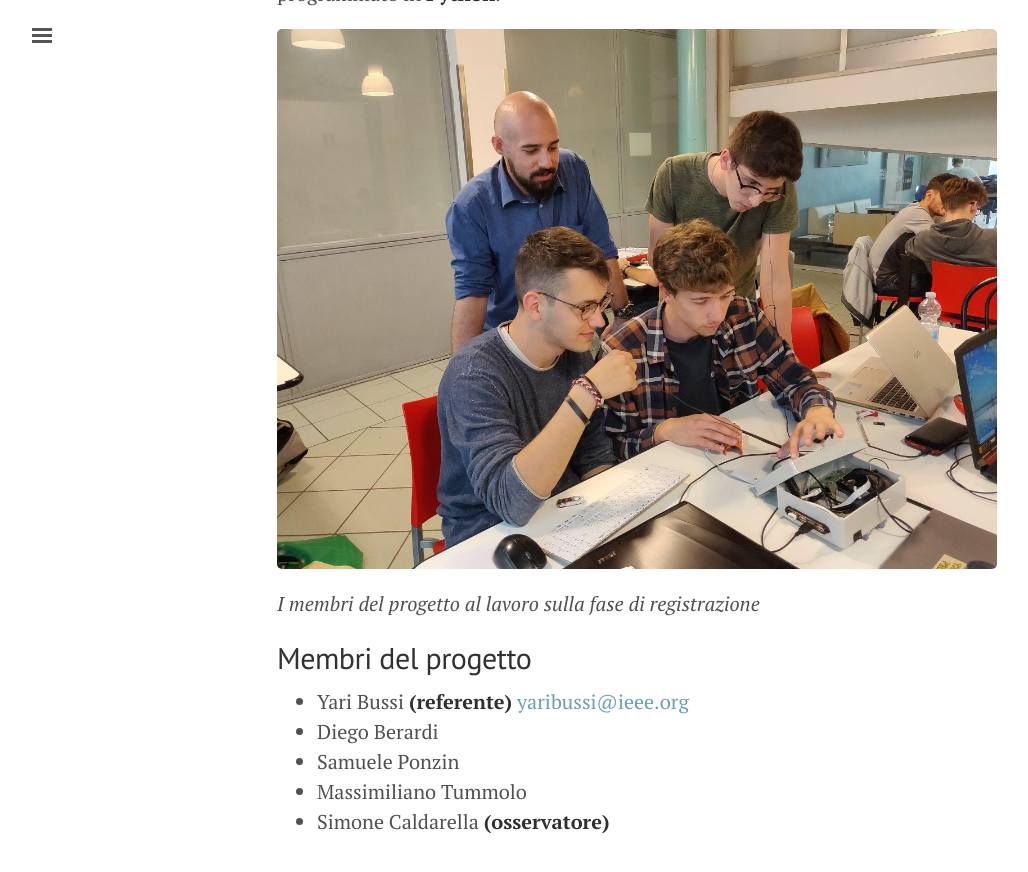
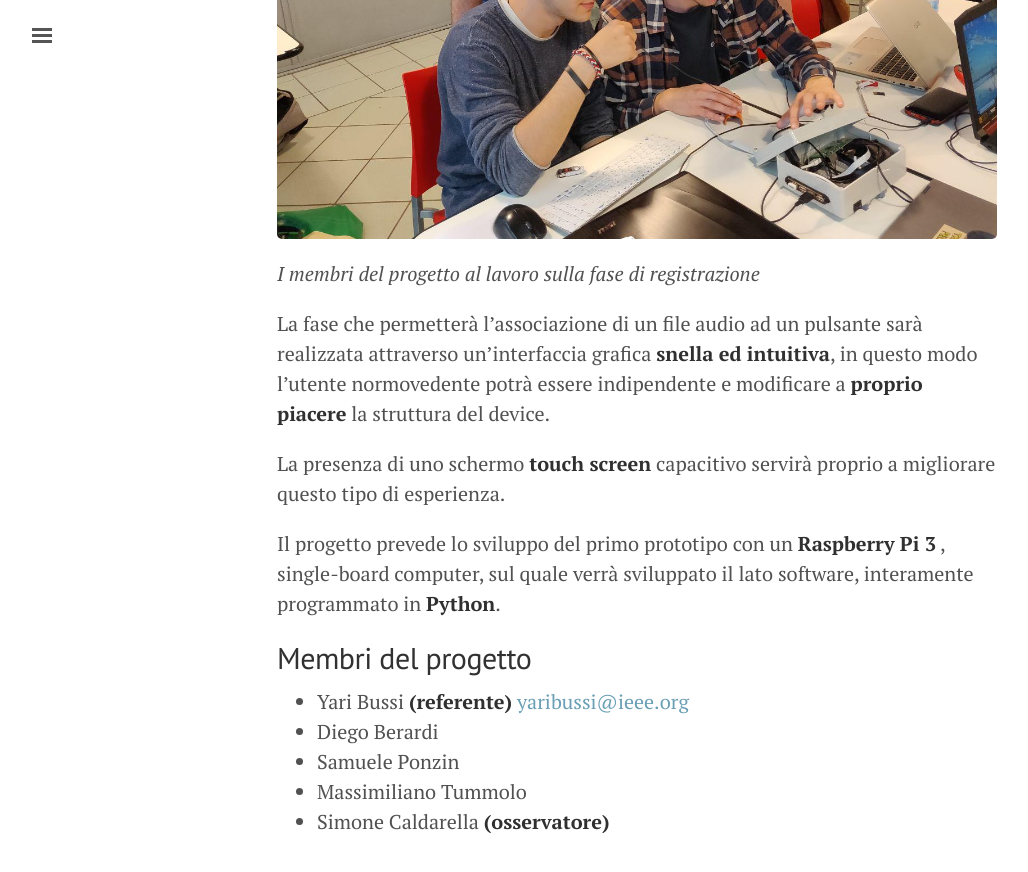
Before and after one commit to ieee-brescia/ieee-brescia.github.io, a Jekyll site: the page built from _posts/2019-04-15-blindo.md, in a window 1280 px wide and 900 px high, scrolled down 1650 px. Shown: the top 872 px of the window, without its empty margins (3-1031 px from the left). Built offline with Jekyll 4.4.1, drawn with Linux system fonts in a browser that asks for light colours.

Commit message:
Update 2019-04-15-blindo.md

```diff
--- a/_posts/2019-04-15-blindo.md
+++ b/_posts/2019-04-15-blindo.md
@@ -18,14 +18,14 @@ Blindo è un dispositivo che permette di gestire l’associazione di un file aud
 **L’utente normovedente** potrà decidere quale soluzione ritiene più opportuna a fini didattici:
 registrare un file audio attraverso un microfono o caricare un file già esistente attraverso un dispositivo di memoria (chiavetta USB).
 
+![Footer](/images/members_Blindo.jpg)
+*I membri del progetto al lavoro sulla fase di registrazione*
+
 La fase che permetterà l’associazione di un file audio ad un pulsante sarà realizzata attraverso un’interfaccia grafica **snella ed intuitiva**, in questo modo l’utente normovedente potrà essere indipendente e modificare a **proprio piacere** la struttura del device.
 
 La presenza di uno schermo **touch screen** capacitivo servirà proprio a migliorare questo tipo di esperienza.
 
 Il progetto prevede lo sviluppo del primo prototipo con un **Raspberry Pi 3** , single-board computer, sul quale verrà sviluppato il lato software, interamente programmato in **Python**.
-
-![Footer](/images/members_Blindo.jpg)
-*I membri del progetto al lavoro sulla fase di registrazione*
 
 ## Membri del progetto
 
```
